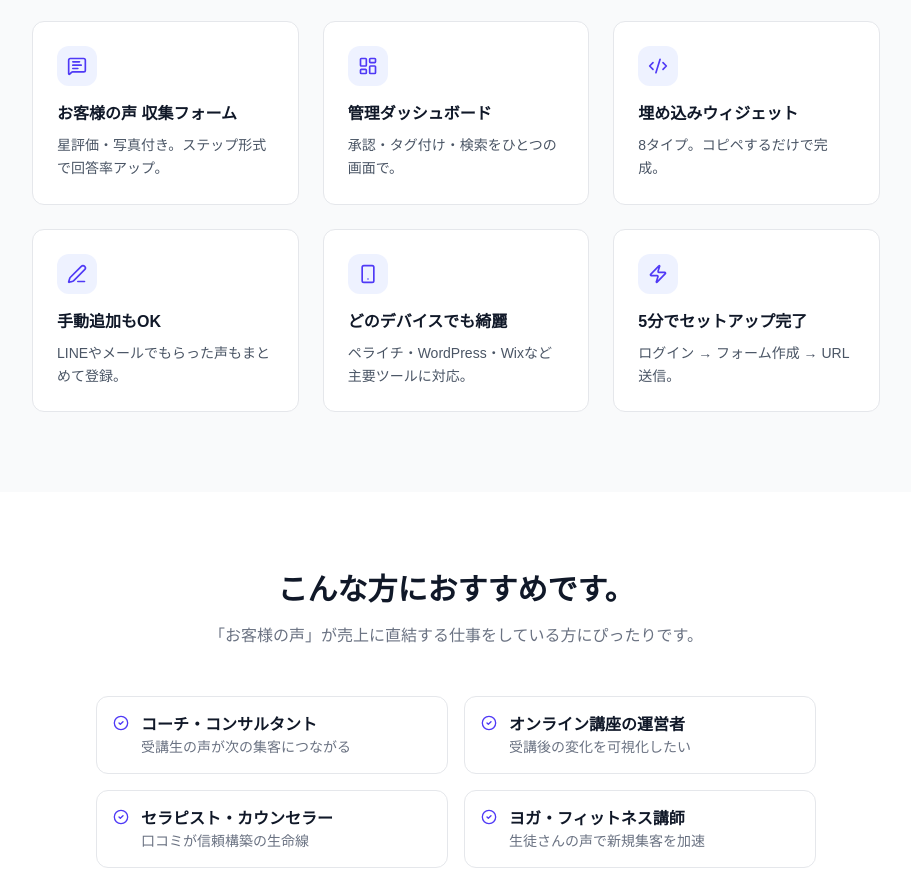
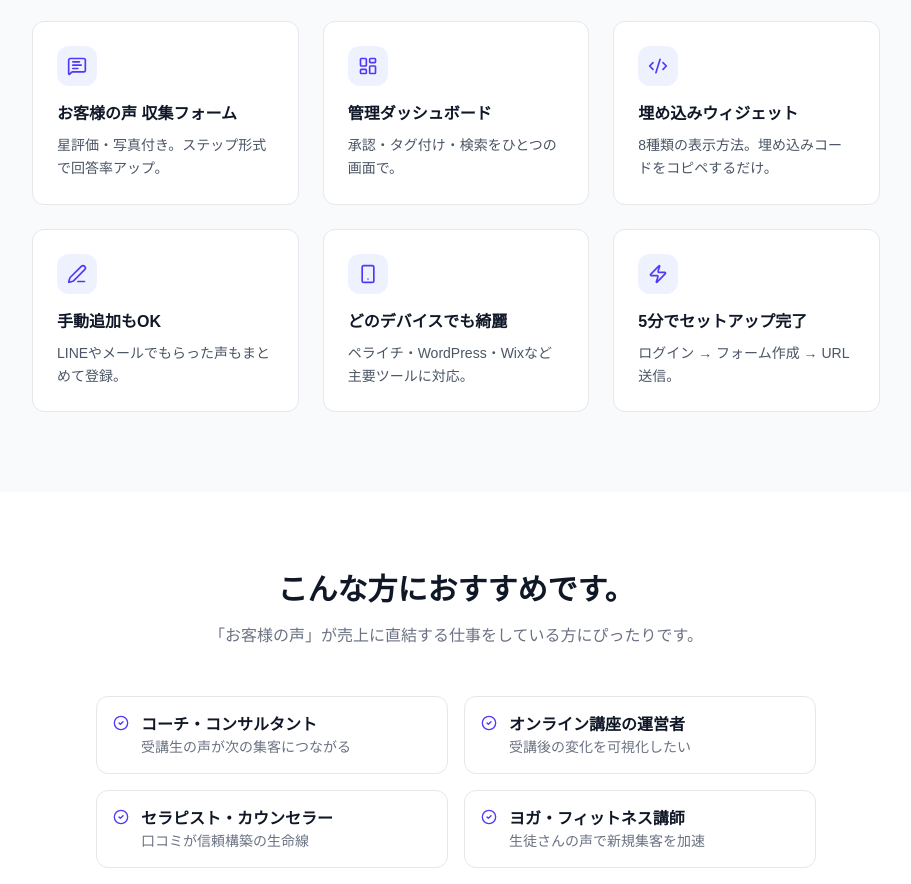
Before and after one commit to forRR444/voice-hub, a Next.js app: page / in a window 1280 px wide. Shown: the part 4300-5184 px from the top of the page, without its empty margins (184-1095 px from the left). Built offline with nearby package versions, Linux system fonts and the light colour scheme; no server answers.

Commit message:
埋め込みウィジェットの説明文を修正

```diff
--- a/src/app/page.tsx
+++ b/src/app/page.tsx
@@ -291,7 +291,7 @@ export default function Home() {
               </div>
               <div>
                 <h3 className="text-sm sm:text-base font-bold text-gray-900">埋め込みウィジェット</h3>
-                <p className="mt-1 sm:mt-2 text-xs sm:text-sm text-gray-600 leading-relaxed">{`${WIDGET_TYPES.length}タイプ。コピペするだけで完成。`}</p>
+                <p className="mt-1 sm:mt-2 text-xs sm:text-sm text-gray-600 leading-relaxed">{`${WIDGET_TYPES.length}種類の表示方法。埋め込みコードをコピペするだけ。`}</p>
               </div>
             </div>
             <div className="flex items-start gap-3 bg-white rounded-xl p-4 border border-gray-200 sm:block sm:p-6">
```
